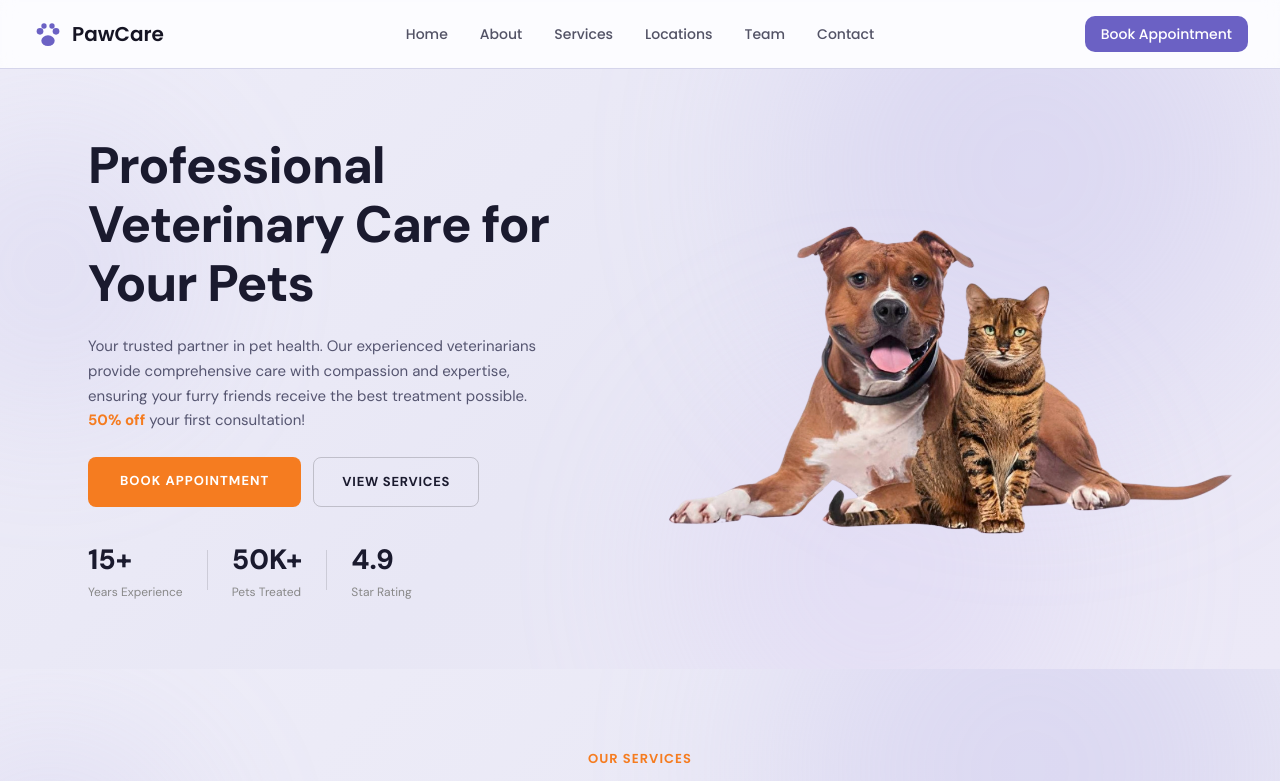
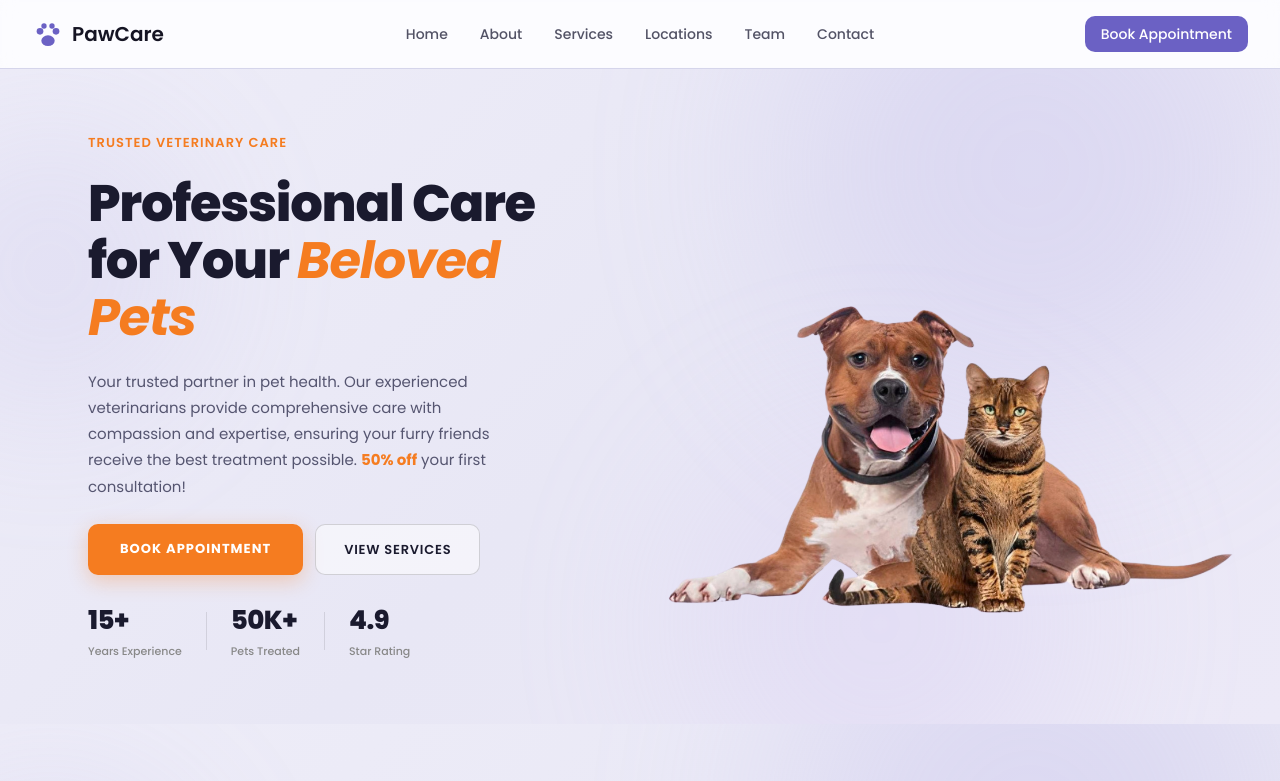
Before and after one commit to syedalihassanmehdi/pawsandclaws, a Next.js app: page / in a window 1280 px wide. Shown: the top 781 px of the page. Built offline with nearby package versions, Linux system fonts and the light colour scheme.

Commit message:
hero chnages

```diff
--- a/components/herosection.tsx
+++ b/components/herosection.tsx
@@ -3,132 +3,109 @@ export default function Hero() {
     <section
       style={{
         background: "linear-gradient(135deg, #eeedf8 0%, #e8e7f5 50%, #ece9f7 100%)",
-            fontFamily: "'DM Sans', sans-serif",
-            minHeight: "420px",
+        fontFamily: "'Poppins', sans-serif",
+        minHeight: "500px",
         position: "relative",
         overflow: "hidden",
       }}
     >
       <style>{`
-            @import url('https://fonts.googleapis.com/css2?family=DM+Sans:wght@400;500;700;800&display=swap');
+        @import url('https://fonts.googleapis.com/css2?family=Poppins:wght@400;500;600;700;800&display=swap');
 
         .hero-cta {
           background: #f57c20;
           color: #fff;
-              font-family: 'DM Sans', sans-serif;
+          font-family: 'Poppins', sans-serif;
           font-weight: 700;
           font-size: 13px;
           letter-spacing: 0.08em;
           text-transform: uppercase;
-              padding: 14px 32px;
-              border-radius: 8px;
+          padding: 15px 32px;
+          border-radius: 10px;
           border: none;
           cursor: pointer;
-              transition: background 0.2s, transform 0.15s;
+          transition: background 0.2s, transform 0.15s, box-shadow 0.2s;
           display: inline-block;
           text-decoration: none;
+          box-shadow: 0 6px 20px rgba(245,124,32,0.3);
         }
-            .hero-cta:hover { background: #e06b10; transform: translateY(-1px); }
+        .hero-cta:hover {
+          background: #e06b10;
+          transform: translateY(-2px);
+          box-shadow: 0 10px 28px rgba(245,124,32,0.4);
+        }
 
-            .stat-divider { width: 1px; height: 40px; background: rgba(0,0,0,0.12); }
+        .hero-btn-outline {
+          font-family: 'Poppins', sans-serif;
+          font-weight: 600;
+          font-size: 13px;
+          letter-spacing: 0.06em;
+          text-transform: uppercase;
+          padding: 15px 28px;
+          border-radius: 10px;
+          border: 1.5px solid rgba(0,0,0,0.15);
+          color: #1a1a2e;
+          background: rgba(255,255,255,0.5);
+          cursor: pointer;
+          text-decoration: none;
+          display: inline-block;
+          transition: background 0.2s, border-color 0.2s;
+        }
+        .hero-btn-outline:hover {
+          background: rgba(255,255,255,0.85);
+          border-color: rgba(0,0,0,0.22);
+        }
+
+        .stat-divider { width: 1px; height: 38px; background: rgba(0,0,0,0.1); }
 
         .hero-grid {
           max-width: 1200px;
           margin: 0 auto;
-              padding: 60px 48px;
+          padding: 64px 48px;
           display: grid;
           grid-template-columns: 1fr 1fr;
           gap: 48px;
           align-items: center;
-              min-height: 420px;
+          min-height: 500px;
           position: relative;
           z-index: 1;
         }
 
         .hero-image-wrap {
-              height: 480px;
+          height: 450px;
           position: relative;
           margin-right: -48px;
         }
-
         .hero-image-wrap img {
           width: 100%;
           height: 100%;
           object-fit: contain;
-              border-radius: 24px;
+          object-position: center bottom;
         }
 
-            .hero-btn-outline {
-              font-family: 'DM Sans', sans-serif;
-              font-weight: 600;
-              font-size: 13px;
-              letter-spacing: 0.06em;
-              text-transform: uppercase;
-              padding: 14px 28px;
-              border-radius: 8px;
-              border: 1.5px solid rgba(0,0,0,0.18);
-              color: #1a1a2e;
-              background: transparent;
-              cursor: pointer;
-              text-decoration: none;
-              display: inline-block;
-              transition: background 0.2s, color 0.2s;
-            }
-            .hero-btn-outline:hover {
-              background: rgba(0,0,0,0.05);
+        @media (max-width: 1024px) {
+          .hero-grid { gap: 32px; padding: 50px 32px; }
+          .hero-image-wrap { height: 400px; margin-right: -32px; }
         }
 
-            /* Tablet */
-            @media (max-width: 1024px) {
-              .hero-grid {
-                grid-template-columns: 1fr 1fr;
-                gap: 32px;
-                padding: 50px 32px;
-              }
-              .hero-image-wrap {
-                height: 380px;
-                margin-right: -32px;
-              }
-            }
-
-            /* Mobile */
         @media (max-width: 768px) {
           .hero-grid {
             grid-template-columns: 1fr;
-                padding: 40px 24px 20px;
-                gap: 32px;
+            padding: 40px 24px 32px;
+            gap: 24px;
             min-height: unset;
             text-align: center;
           }
-              .hero-image-wrap {
-                height: 300px;
-                margin-right: 0;
-                order: -1;
-              }
-              .hero-buttons {
-                justify-content: center !important;
-              }
-              .hero-stats {
-                justify-content: center !important;
-              }
+          .hero-image-wrap { height: 300px; margin-right: 0; order: -1; }
+          .hero-buttons { justify-content: center !important; }
+          .hero-stats { justify-content: center !important; }
         }
 
-            /* Small mobile */
         @media (max-width: 480px) {
-              .hero-grid {
-                padding: 32px 16px 16px;
-              }
-              .hero-image-wrap {
-                height: 240px;
-              }
-              .hero-buttons {
-                flex-direction: column;
-                align-items: center !important;
-              }
-              .hero-cta, .hero-btn-outline {
-                width: 100%;
-                text-align: center;
-              }
+          .hero-grid { padding: 32px 16px 24px; }
+          .hero-image-wrap { height: 240px; }
+          .hero-buttons { flex-direction: column; align-items: center !important; }
+          .hero-cta, .hero-btn-outline { width: 100%; text-align: center; }
         }
       `}</style>
 
@@ -139,66 +116,85 @@ export default function Hero() {
 
       <div className="hero-grid">
 
-            {/* LEFT: Content */}
-            <div style={{ display: "flex", flexDirection: "column", gap: 20 }}>
+        {/* LEFT */}
+        <div style={{ display: "flex", flexDirection: "column", gap: 22 }}>
+
+          {/* Label */}
+          <p style={{
+            fontFamily: "'Poppins', sans-serif",
+            fontSize: 13,
+            fontWeight: 600,
+            color: "#f57c20",
+            letterSpacing: "0.08em",
+            textTransform: "uppercase",
+            margin: 0,
+          }}>
+            Trusted Veterinary Care
+          </p>
+
+          {/* Heading */}
           <h1 style={{
-                fontFamily: "'DM Sans', sans-serif",
+            fontFamily: "'Poppins', sans-serif",
             fontWeight: 800,
             fontSize: "clamp(28px, 4vw, 52px)",
-                lineHeight: 1.15,
+            lineHeight: 1.12,
             color: "#1a1a2e",
             margin: 0,
-                letterSpacing: "-0.02em",
+            letterSpacing: "-0.025em",
           }}>
-                Professional Veterinary Care for Your Pets
+            Professional Care<br />
+            for Your{" "}
+            <span style={{ color: "#f57c20", fontStyle: "italic" }}>Beloved Pets</span>
           </h1>
 
+          {/* Description */}
           <p style={{
+            fontFamily: "'Poppins', sans-serif",
             fontSize: 15,
             color: "#555570",
-                lineHeight: 1.65,
+            lineHeight: 1.75,
             margin: 0,
-                maxWidth: 460,
+            maxWidth: 440,
+            fontWeight: 400,
           }}>
             Your trusted partner in pet health. Our experienced veterinarians provide comprehensive care with compassion and expertise, ensuring your furry friends receive the best treatment possible.{" "}
             <span style={{ color: "#f57c20", fontWeight: 700 }}>50% off</span> your first consultation!
           </p>
 
+          {/* Buttons */}
           <div
             className="hero-buttons"
-                style={{ display: "flex", gap: 12, flexWrap: "wrap", marginTop: 4 }}
+            style={{ display: "flex", gap: 12, flexWrap: "wrap", marginTop: 2 }}
           >
             <a href="/locations" className="hero-cta">Book Appointment</a>
             <a href="/services" className="hero-btn-outline">View Services</a>
           </div>
 
+          {/* Stats */}
           <div
             className="hero-stats"
-                style={{ display: "flex", alignItems: "center", gap: 24, marginTop: 12 }}
+            style={{ display: "flex", alignItems: "center", gap: 24, marginTop: 4 }}
           >
             <div>
-                  <p style={{ fontSize: 28, fontWeight: 800, color: "#1a1a2e", margin: 0 }}>15+</p>
-                  <p style={{ fontSize: 12, color: "#888", margin: 0, marginTop: 2 }}>Years Experience</p>
+              <p style={{ fontFamily: "'Poppins', sans-serif", fontSize: 26, fontWeight: 800, color: "#1a1a2e", margin: 0, letterSpacing: "-0.02em" }}>15+</p>
+              <p style={{ fontFamily: "'Poppins', sans-serif", fontSize: 11, color: "#888", margin: "3px 0 0", fontWeight: 500 }}>Years Experience</p>
             </div>
             <div className="stat-divider" />
             <div>
-                  <p style={{ fontSize: 28, fontWeight: 800, color: "#1a1a2e", margin: 0 }}>50K+</p>
-                  <p style={{ fontSize: 12, color: "#888", margin: 0, marginTop: 2 }}>Pets Treated</p>
+              <p style={{ fontFamily: "'Poppins', sans-serif", fontSize: 26, fontWeight: 800, color: "#1a1a2e", margin: 0, letterSpacing: "-0.02em" }}>50K+</p>
+              <p style={{ fontFamily: "'Poppins', sans-serif", fontSize: 11, color: "#888", margin: "3px 0 0", fontWeight: 500 }}>Pets Treated</p>
             </div>
             <div className="stat-divider" />
             <div>
-                  <p style={{ fontSize: 28, fontWeight: 800, color: "#1a1a2e", margin: 0 }}>4.9</p>
-                  <p style={{ fontSize: 12, color: "#888", margin: 0, marginTop: 2 }}>Star Rating</p>
+              <p style={{ fontFamily: "'Poppins', sans-serif", fontSize: 26, fontWeight: 800, color: "#1a1a2e", margin: 0, letterSpacing: "-0.02em" }}>4.9</p>
+              <p style={{ fontFamily: "'Poppins', sans-serif", fontSize: 11, color: "#888", margin: "3px 0 0", fontWeight: 500 }}>Star Rating</p>
             </div>
           </div>
         </div>
 
         {/* RIGHT: Image */}
         <div className="hero-image-wrap">
-              <img
-                src="/hero.png"
-                alt="Veterinarian caring for a pet"
-              />
+          <img src="/hero.png" alt="Veterinarian caring for a pet" />
         </div>
 
       </div>
```
Lines whose indentation alone changed are shown as unchanged.
